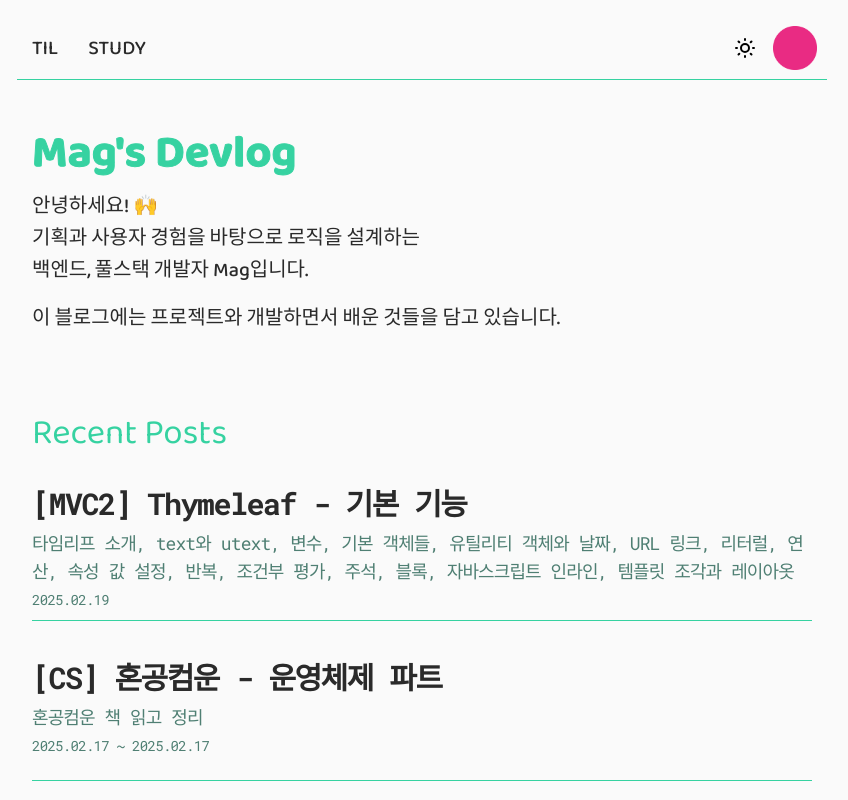
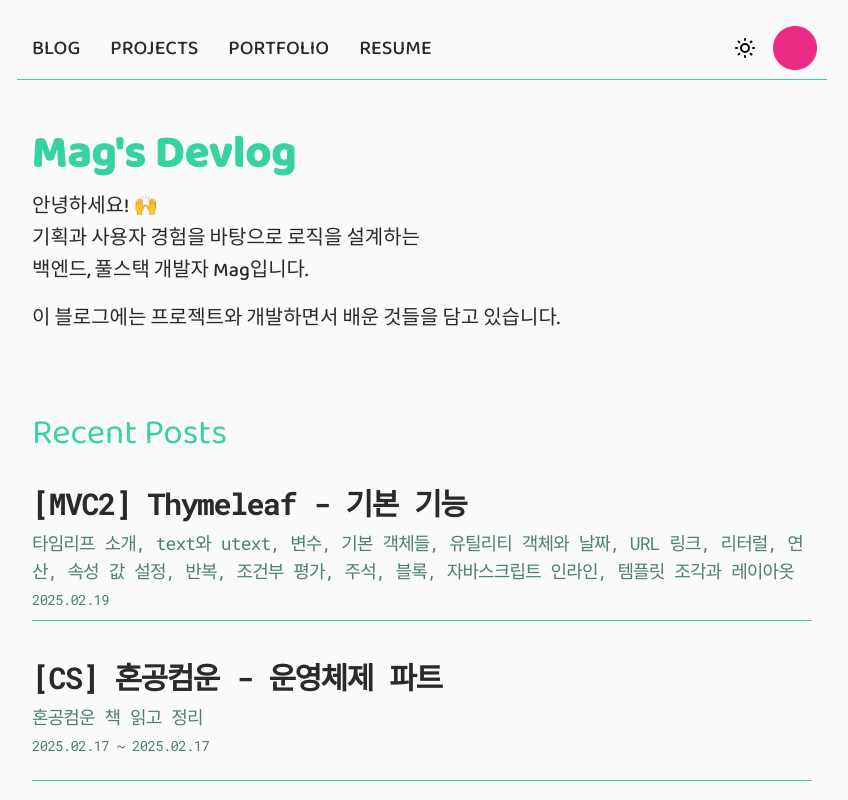
Before and after one commit to nahyukk/mag-devlog, a Next.js app: page / in a window 1280 px wide. Shown: the top 800 px of the page, without its empty margins (218-1066 px from the left). Built offline with nearby package versions, Linux system fonts and the light colour scheme.

Commit message:
✨renewal Navbar and modify navbar css

```diff
--- a/app/components/Navbar.jsx
+++ b/app/components/Navbar.jsx
@@ -34,34 +34,59 @@ const Navbar = () => {
               isDarkMode={isDarkMode}
             />
           ) : (
-            <>
-              <div className={styles.navItem}>
+            <ul className={styles.navList}>
+              {/* <li className={styles.navItem}>
                 <Link
                   href="/TIL"
                   className={`${currentPath === "/TIL" ? styles.active : ""}`}
                 >
                   TIL
                 </Link>
-              </div>
-              <div className={styles.navItem}>
+              </li>
+              <li className={styles.navItem}>
                 <Link
                   href="/Study"
                   className={`${currentPath === "/Study" ? styles.active : ""}`}
                 >
                   STUDY
                 </Link>
-              </div>
-              {/* <div className={styles.navItem}>
+              </li> */}
+              <li className={styles.navItem}>
                 <Link
-                  href="/Projects"
-                  className={`${
-                    currentPath === "/Projects" ? styles.active : ""
-                  }`}
+                  href="/blog"
+                  className={`${currentPath === "/blog" || currentPath.startsWith("/blog/") ? styles.active : ""
+                    }`}
+                >
+                  BLOG
+                </Link>
+              </li>
+              <li className={styles.navItem}>
+                <Link
+                  href="/projects"
+                  className={`${currentPath === "/projects" || currentPath.startsWith("/projects/") ? styles.active : ""
+                    }`}
                 >
                   PROJECTS
                 </Link>
-              </div> */}
-            </>
+              </li>
+              <li className={styles.navItem}>
+                <Link
+                  href="/portfolio"
+                  className={`${currentPath === "/portfolio" ? styles.active : ""
+                    }`}
+                >
+                  PORTFOLIO
+                </Link>
+              </li>
+              <li className={styles.navItem}>
+                <Link
+                  href="/resume"
+                  className={`${currentPath === "/resume" ? styles.active : ""}`}
+                >
+                  RESUME
+                </Link>
+              </li>
+            </ul>
           )}
         </div>
         <div className={styles.navContainerRight}>
@@ -75,7 +100,7 @@ const Navbar = () => {
       </div>
       {isMobile && isMenuOpen && (
         <div className={styles.mobileMenu}>
-          <Link
+          {/* <Link
             href="/TIL"
             className={currentPath === "/TIL" ? styles.active : ""}
             onClick={toggleMenu}
@@ -88,12 +113,11 @@ const Navbar = () => {
             onClick={toggleMenu}
           >
             STUDY
+          </Link> */}
+          <Link href="/blog" onClick={toggleMenu}>
+            BLOG
           </Link>
-          <Link
-            href="/Projects"
-            className={currentPath === "/Projects" ? styles.active : ""}
-            onClick={toggleMenu}
-          >
+          <Link href="/projects" onClick={toggleMenu}>
             PROJECTS
           </Link>
         </div>
--- a/app/components/Navbar.module.css
+++ b/app/components/Navbar.module.css
@@ -21,14 +21,6 @@
   margin-top: 25px;
   margin-bottom: 10px;
   padding: 0 10px;
-}
-
-.navContainerLeft {
-	display: flex;
-	flex-direction: row;
-	justify-content: flex-start;
-	gap: 30px;
-	padding-left: 5px;
 }
 
 .navContainerRight {
@@ -61,6 +53,15 @@
 .navContainerRight svg {
   width: 24px;
   height: 24px;
+}
+
+.navList {
+  list-style: none;
+  display: flex;
+  flex-direction: row;
+  justify-content: flex-start;
+  gap: 30px;
+  padding-left: 5px;
 }
 
 .navItem a {
```
Lines whose indentation alone changed are shown as unchanged.
